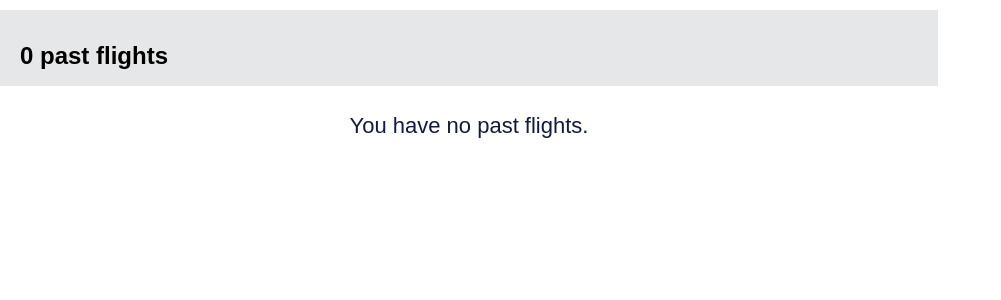
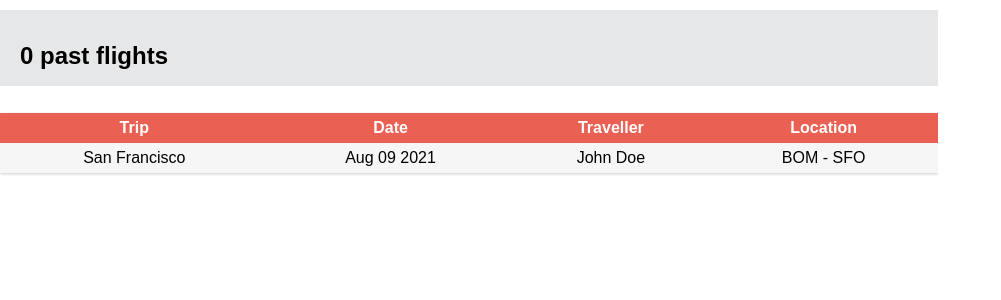
Before and after one commit to gopinathsjsu/team-project-direwolves, a React (Create React App) app in the folder frontend/: page /bookings in a window 1280 px wide. Shown: the top 300 px of the page, without its empty margins (0-1001 px from the left). Built offline with nearby package versions, Linux system fonts and the light colour scheme.

Commit message:
Added fronetend

```diff
--- a/frontend/src/App.css
+++ b/frontend/src/App.css
@@ -100,3 +100,142 @@
 .my-account-past-flights-card .past-flights-card--no-results-section {
   padding: 27px 0 22px;
 }
+
+/*list start*/
+
+.atm-c-table--stacked {
+  display: table;
+}
+
+.atm-c-table--stacked>.atm-c-table__body {
+  display: table-row-group;
+  width: 100%;
+}
+
+.atm-c-table--stacked .atm-c-table__row {
+  display: table-row;
+}
+
+.atm-c-table__row:last-child {
+  border-bottom: 0;
+}
+
+.atm-c-table__row {
+  vertical-align: top;
+  border-bottom-width: 1px
+;
+  border-bottom-style: solid;
+  border-bottom-color: #ccc;
+}
+
+.atm-c-table--stacked {
+  display: table;
+}
+
+.atm-c-table--stacked .atm-c-table__cell {
+  display: table-cell;
+  padding: 1rem 0.5rem;
+  min-width: 47em
+}
+
+.atm-c-table__cell--align-left {
+  text-align: left;
+  padding: 1rem 0.5rem;
+}
+
+td {
+  display: table-cell;
+  vertical-align: inherit;
+}
+
+.app-containers-ManageResMyTrips-panels-styles__pastTripColumn--1QPi4 {
+  line-height: 0.5;
+}
+.app-containers-ManageResMyTrips-panels-styles__tripTo--txTbK {
+  font-weight: 600;
+}
+
+.app-containers-ManageResMyTrips-panels-styles__pastConfirmationNumber--3E7wb {
+  font-size: 16px;
+  font-weight: 400;
+  margin: 0;
+}
+
+.app-containers-ManageResMyTrips-panels-styles__dateFlightItem--1ZURK {
+  flex-direction: row;
+}
+
+.app-containers-ManageResMyTrips-panels-styles__dateFlightItem--1ZURK {
+  display: flex;
+}
+.app-containers-ManageResMyTrips-panels-styles__dateFlightItem--1ZURK .app-containers-ManageResMyTrips-panels-styles__date--27yJ6 {
+  width: 140px;
+  font-weight: 400;
+}
+
+.app-containers-ManageResMyTrips-panels-styles__dateFlightItem--1ZURK .app-containers-ManageResMyTrips-panels-styles__date--27yJ6 {
+  margin-bottom: 0;
+}
+
+.app-containers-ManageResMyTrips-panels-styles__dateFlightItem--1ZURK .app-containers-ManageResMyTrips-panels-styles__date--27yJ6 {
+  font-size: 14px;
+}
+
+.atm-c-text-passage :last-child {
+  margin-bottom: 0;
+}
+
+.atm-c-text-passage :first-child {
+  margin-top: 0;
+}
+
+.atm-l-linelength-container {
+  max-width: 48rem;
+}
+
+.app-containers-ManageResMyTrips-panels-styles__dateFlightItem--1ZURK .app-containers-ManageResMyTrips-panels-styles__flights--1YRWB {
+  margin: 0 auto;
+  width: 90px;
+}
+
+.app-containers-ManageResMyTrips-panels-styles__dateFlightItem--1ZURK .app-containers-ManageResMyTrips-panels-styles__flights--1YRWB {
+  font-weight: 600;
+}
+
+.app-containers-ManageResMyTrips-panels-styles__flights--1YRWB {
+  min-height: 30px;
+}
+
+ul{
+  list-style: none;
+}
+
+/* For table list */
+body .wrapper {
+  margin: 0 auto;
+  padding: 40px;
+  max-width: 800px;
+}
+
+.table {
+  margin: 0 0 40px 0;
+  width: 100%;
+  box-shadow: 0 1px 3px rgb(0 0 0 / 20%);
+  display: table;
+}
+
+.row.header {
+  font-weight: 900;
+  color: #ffffff;
+  background: #ea6153;
+}
+
+.cell {
+  padding: 6px 12px;
+  display: table-cell;
+}
+
+.row {
+  display: table-row;
+  background: #f6f6f6;
+}
--- a/frontend/src/Components/Flights/BookingList.js
+++ b/frontend/src/Components/Flights/BookingList.js
@@ -2,7 +2,7 @@ import React from "react";
 
 const BookingList = () => {
   return (
-    <tbody class="atm-c-table__body app-containers-ManageResMyTrips-panels-styles__panel--2gGlj">
+    <tbody class="atm-c-tabs__body">
       <tr class="atm-c-table__row">
         <td class="atm-c-table__cell atm-c-table__cell--align-left">
           <div class="app-containers-ManageResMyTrips-panels-styles__pastTripColumn--1QPi4">
--- /dev/null
+++ b/frontend/src/Components/Flights/BookingList2.js
@@ -0,0 +1,22 @@
+import React from "react";
+
+const BookingList2 = () => {
+  return (
+    <div class="row">
+      <div class="cell" data-title="Name">
+        San Francisco
+      </div>
+      <div class="cell" data-title="Age">
+        Aug 09 2021
+      </div>
+      <div class="cell" data-title="Occupation">
+        John Doe
+      </div>
+      <div class="cell" data-title="Location">
+        BOM - SFO
+      </div>
+    </div>
+  );
+};
+
+export default BookingList2;
--- a/frontend/src/Components/Flights/Bookings.js
+++ b/frontend/src/Components/Flights/Bookings.js
@@ -1,10 +1,10 @@
 import React from "react";
-
+import BookingList2 from "./BookingList2";
 const Bookings = () => {
   return (
     <div className="past-flights">
       <div className="transform endow rectangle">
-        <div className="swap" >
+        <div className="swap">
           <div className="transform endow rectangle card card--full my-account-past-flights-card">
             <div className="swap">
               <div className="header-bar">
@@ -30,9 +30,21 @@ const Bookings = () => {
                   <div className="my-account-past-flights-card--filter-area"></div>
                   <div className="past-flights-card--no-results-section">
                     <div className="my-account-no-results-content">
-                      <span className="my-account-no-results-content--title">
+                      {/* <span className="my-account-no-results-content--title">
                         You have no past flights.
-                      </span>
+                      </span> */}
+
+                      <div className="table-wrapper">
+                        <div class="table">
+                          <div class="row header">
+                            <div class="cell">Trip</div>
+                            <div class="cell">Date</div>
+                            <div class="cell">Traveller</div>
+                            <div class="cell">Location</div>
+                          </div>
+                          <BookingList2 />
+                        </div>
+                      </div>
                     </div>
                   </div>
                 </div>
```
Also changed, not shown: 2 other files (tests, documents, lock files or other folders).
